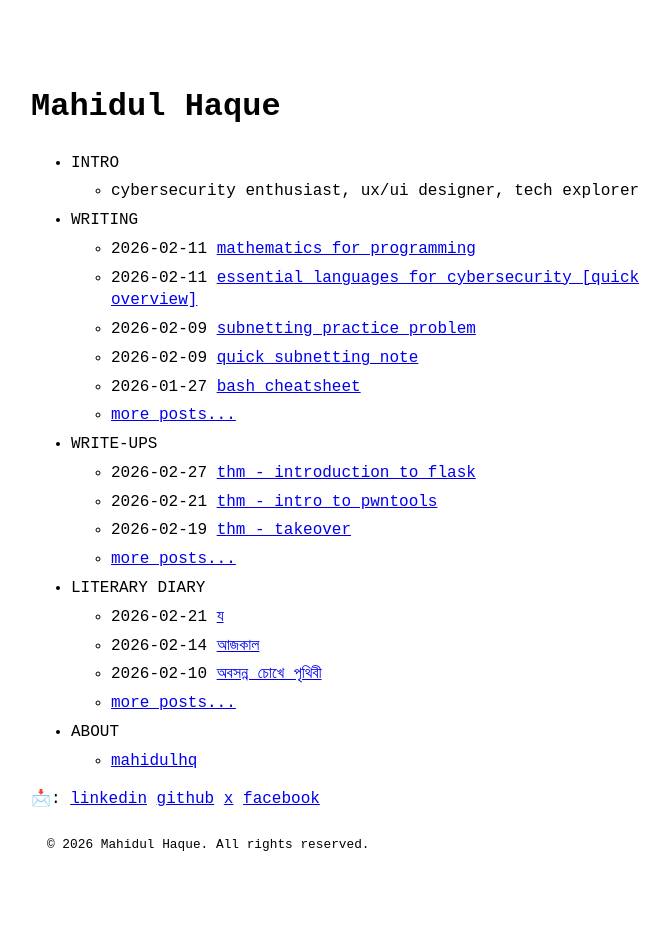
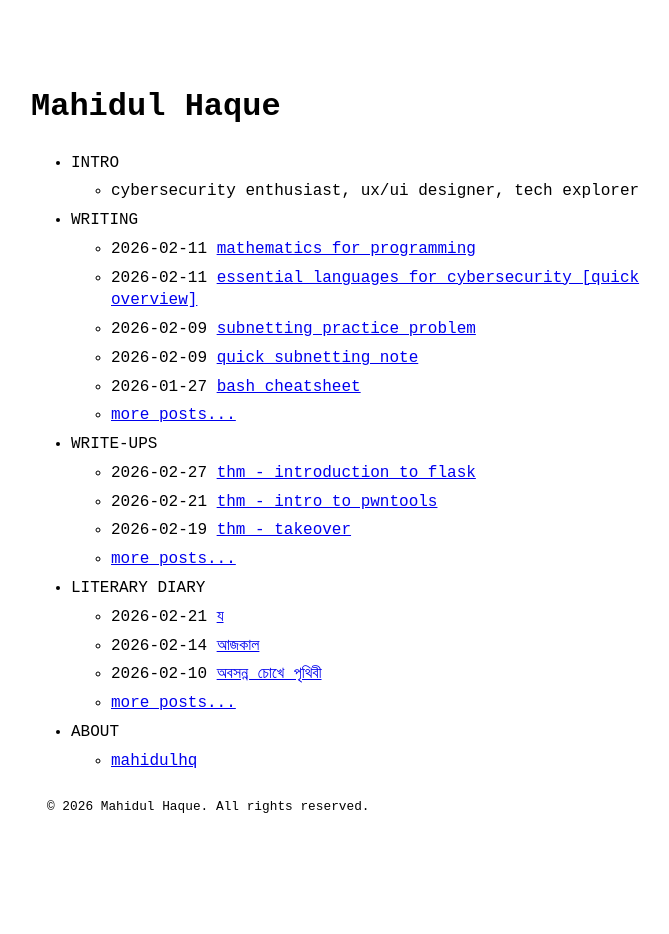
Before and after one commit to mahidulhq/mahidulhq.github.io, a Jekyll site: the page built from index.md, in a window 1280 px wide. Shown: the whole page, without its empty margins (289-958 px from the left). Built offline with Jekyll 4.4.1, drawn with Linux system fonts in a browser that asks for light colours; after the commit the page ends 900 px from its top, so only the background shows below that.

Commit message:
fix code

```diff
--- a/_layouts/home.html
+++ b/_layouts/home.html
@@ -11,11 +11,6 @@ layout: default
 {%-include menu_item.html collection=site.data.menu.entries-%}
 
 {{ content }}
-<!-- <footer class="footer">
-    <div class="w">
-        <p style="font-size: 0.6em; margin-top: 2em;">&copy; {{ 'now' | date: '%Y' }} {{ site.title | default: site.name }}. All rights reserved.</p>
-    </div>
-</footer> -->
 <footer class="footer">
     <div style="text-align: left; padding: 0 1rem;">
         <p style="font-size: 0.8em; margin-top: 2em;">&copy; {{ 'now' | date: '%Y' }} {{ site.title | default: site.name }}. All rights reserved.</p>
--- a/index.md
+++ b/index.md
@@ -1,12 +1,3 @@
 ---
 layout: home
 ---
-<div style="max-width: 800px; margin: 0 auto; text-align: left;">
-  <p>
-    📩:
-    <a href="https://www.linkedin.com/in/mahidulhq/">linkedin</a>
-    <a href="https://github.com/mahidulhq">github</a>
-    <a href="https://x.com/mahidulhq">x</a>
-    <a href="https://www.facebook.com/mahidulhq.page/">facebook</a>
-  </p>
-</div>
```
